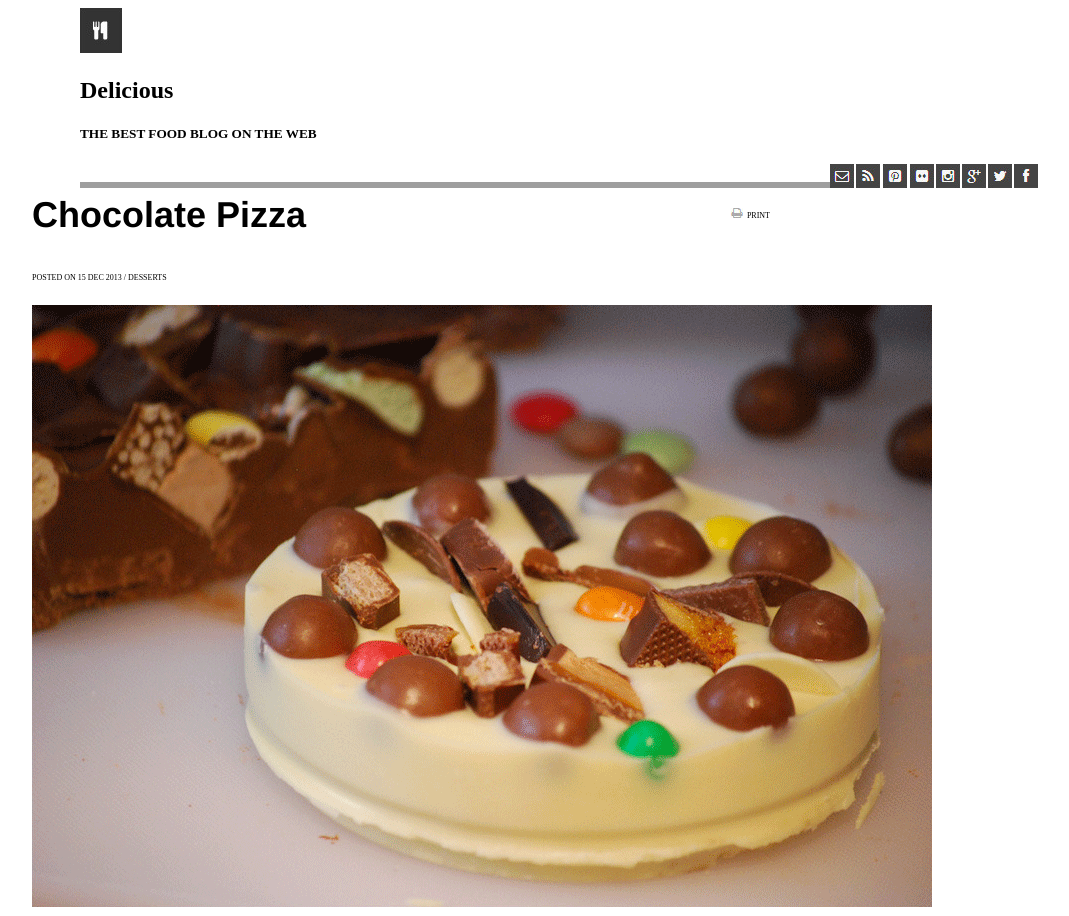
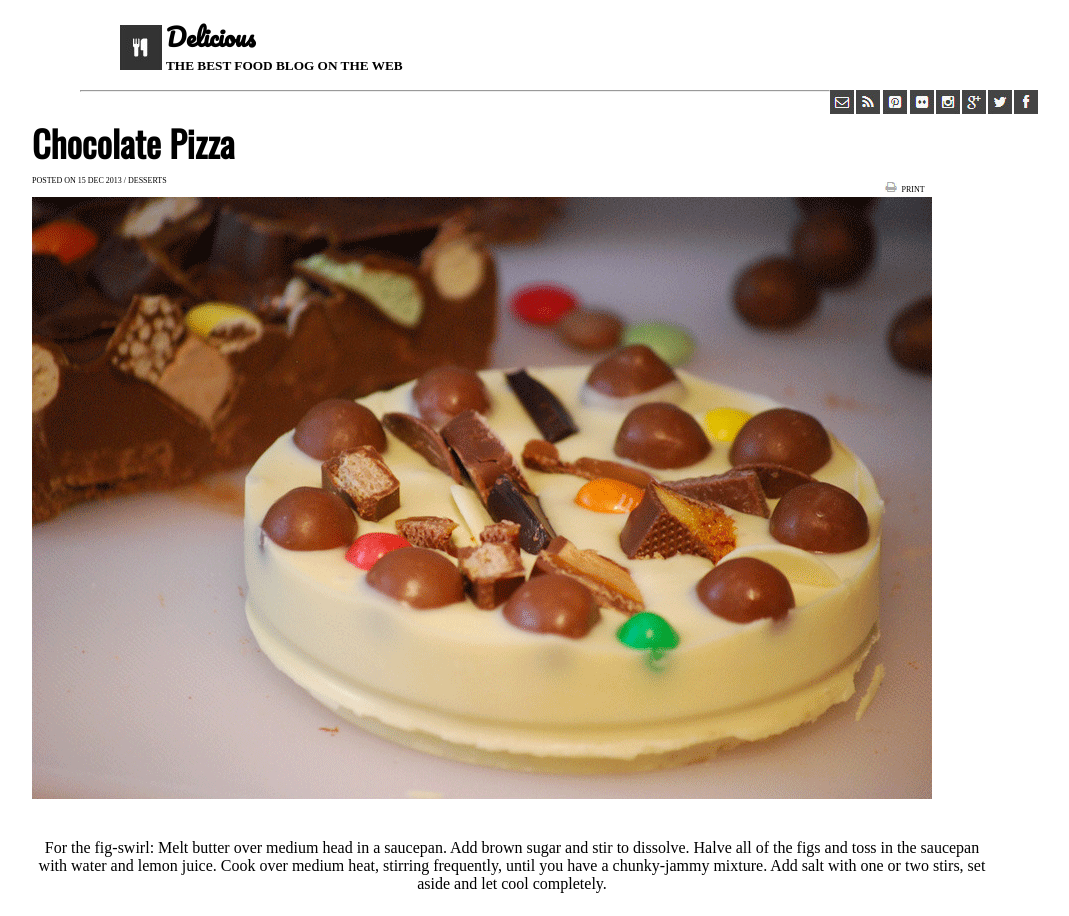
Before and after one commit to WGJBV/chocolate-pizza, a plain HTML site: page index.html in a window 1280 px wide. Shown: the top 916 px of the page, without its empty margins (128-1197 px from the left). Drawn offline with nearby package versions, Linux system fonts and the light colour scheme; grey boxes are pictures that could not be loaded.

Commit message:
header fixed

```diff
--- a/index.html
+++ b/index.html
@@ -2,14 +2,17 @@
 <html>
   <head>
     <link rel="stylesheet" href="https://fonts.googleapis.com/css?family=Pacifico">
+        <link rel="stylesheet" href="https://fonts.googleapis.com/css?family=Oswald">
     <link rel="stylesheet" href="style.css">
     <!-- <link rel="stylesheet" href="reset.css"> -->
   </head>
   <body>
     <header>
-      <img src="images/logo.png">
-      <h2>Delicious</h2>
-      <h5>THE BEST FOOD BLOG ON THE WEB</h5>
+      <ul>
+      <li><img src="images/logo.png"></li>
+      <li><h2>Delicious</h2>
+      <h5>THE BEST FOOD BLOG ON THE WEB</h5></li>
+    </ul>
     <nav>
       <ul>
         <li><a href="http://www.facebook.com"><img src="images/fb-icon.png"></a></li>
@@ -22,7 +25,7 @@
         <li><a href="http://www.live.com"><img src="images/mail-icon.png"></a></li>
       </ul>
     </nav>
-      <hr></hr>
+    <hr></hr>
     </header>
     <main>
   <article>
--- a/style.css
+++ b/style.css
@@ -5,23 +5,27 @@ header {
   height: 70px;
 }
 
-header hr {
-  margin-top: 40px;
-  height: 6px;
-  background: url('http://ibrahimjabbari.com/english/images/hr-11.png')
-  repeat-x 0 0;
-  border: 0;
-  }
+header h2 {
+  font-family: 'Pacifico';
+  margin: 0px;
+}
+
+header h5 {
+  margin: 0px;
+}
+
+header ul li {
+  display: inline-block;
+}
 
 nav {
   margin: 0px auto;
 }
 
-nav ul li {
+nav li {
+  float: right;
   display: inline-block;
-  float: right;
   margin-right: 2px;
-  margin-bottom: 30px;
 }
 
 main {
@@ -30,8 +34,9 @@ main {
 }
 
 main h1 {
-  font-family: 'Helvetica', sans-serif;
+  font-family: 'Oswald', sans-serif;
   font-size: 36px;
+  margin: 0px;
 }
 
 main small {
@@ -45,14 +50,12 @@ main p {
 
 #articleInfo {
   float: left;
-  margin-bottom: 20px;
 }
 
 #printArticle {
   display: inline-block;
-  float: right;
-  margin-right: 60px;
-  margin-top: 40px;
+  margin-left: 650px;
+  margin-top: 60px;
 }
 
 #recipeCard {
@@ -61,8 +64,8 @@ main p {
 
 #recipeCard ul {
   display: inline-block;
-  /*padding: px;*/
-  margin: 40px 150px 120px 20px;
+  margin: 40px 100px 120px 60px;
+  background-repeat: no-repeat;
   font-family: 'Comic Sans MS', cursive, sans-serif;
 }
 
```
